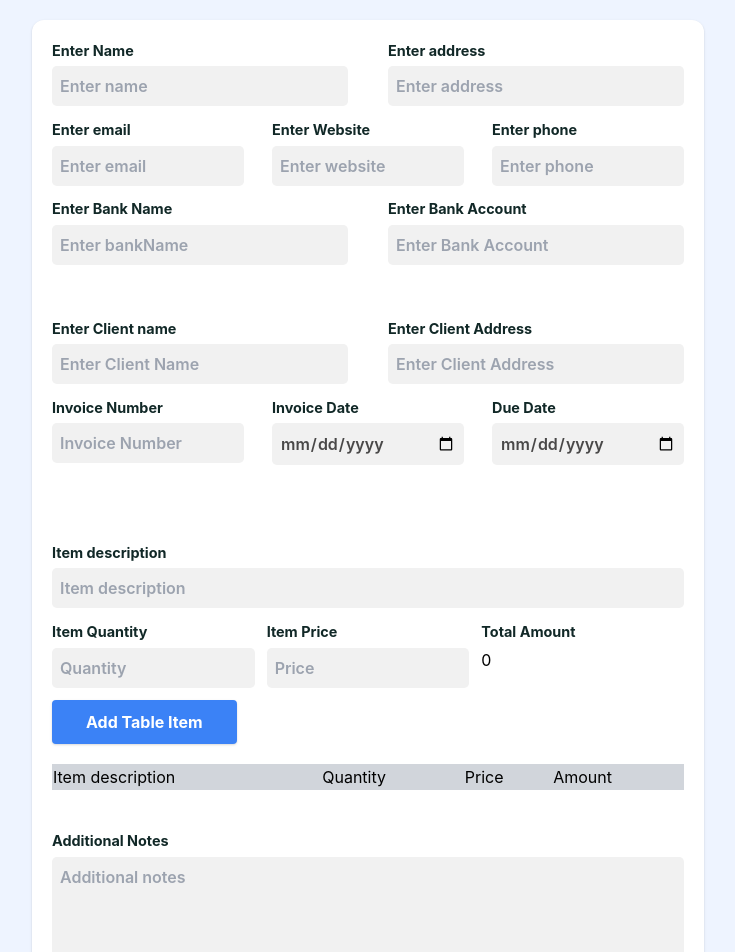
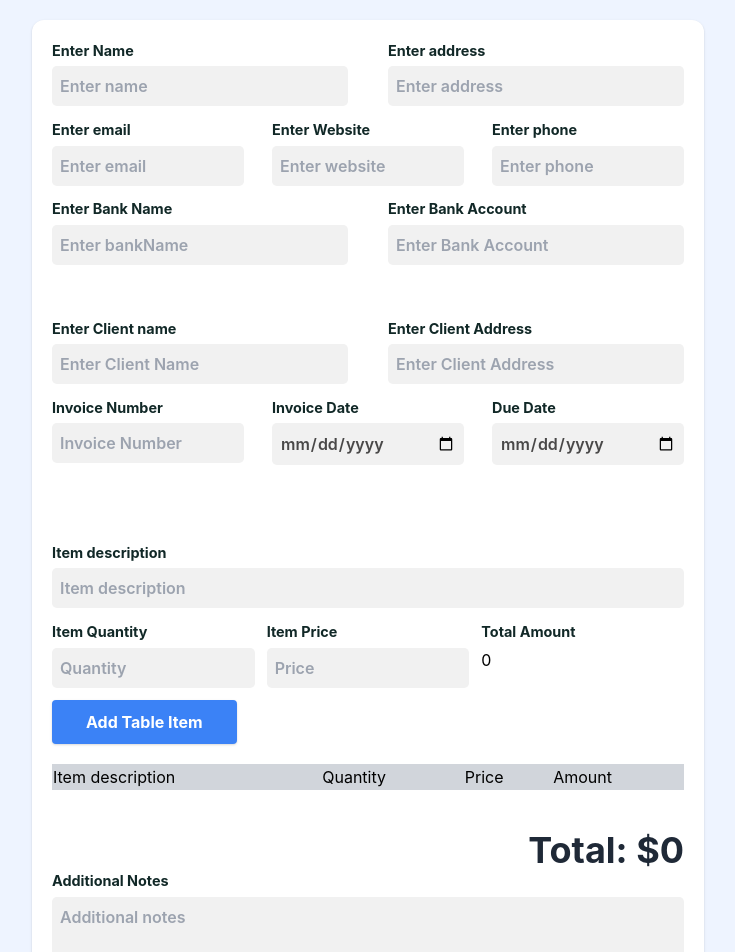
Before and after one commit to sibashish726/Invoice_generator, a React (Create React App) app: page / in a window 1280 px wide. Shown: the top 952 px of the page, without its empty margins (272-1007 px from the left). Built offline with nearby package versions, Linux system fonts and the light colour scheme.

Commit message:
New changes

```diff
--- a/src/App.js
+++ b/src/App.js
@@ -30,7 +30,7 @@ function App() {
    const [price, setPrice] = useState("");
    const [amount, setAmount] = useState("");
    const [list,setList] =useState([]);
-
+   const [total,setTotal] = useState(0);
 
   const handlePrint = () =>{
     window.print()
@@ -44,7 +44,7 @@ function App() {
         <MainDetails name={name} address={address}/>
         <ClientDetails clientName={clientName} clientAddress={clientAddress}/>
         <Dates invoiceNumber={invoiceNumber} invoiceDate={invoiceDate} dueDate={dueDate}/>
-        <Table description={description} price={price} amount={amount} quantity={quantity} list={list} setList={setList}/>
+        <Table description={description} price={price} amount={amount} quantity={quantity} list={list} setList={setList} total={total} setTotal={setTotal}/>
         <Notes notes={notes}/>
         <Footer name={name} address={address} website={website} email={email} bankAccount={bankAccount} phone={phone} bankName={bankName}/>
         <button
@@ -245,6 +245,8 @@ function App() {
                 setAmount={setAmount}
                 list={list}
                 setList={setList}
+                total={total}
+                setTotal={setTotal}
               />
            </article>
           {/* End of table */}
--- a/src/components/ClientDetails.js
+++ b/src/components/ClientDetails.js
@@ -2,8 +2,8 @@ import React, { Component }  from 'react';
 export default function ClientDetails({clientAddress,clientName}){
     return (
         <>
-          <section className='mt-5'>
-            <h1 className='text-xl uppercase'>{clientName}</h1>
+          <section className='mt-10'>
+            <h1 className='text-2xl uppercase mb-1'>{clientName}</h1>
             <p>{clientAddress}</p>
            </section>
         </>
--- a/src/components/Dates.js
+++ b/src/components/Dates.js
@@ -2,7 +2,7 @@ import React, { Component }  from 'react';
 export default function Dates({invoiceNumber,invoiceDate,dueDate}){
     return (
         <>
-        <article className='my-5 flex items-end justify-end'>
+        <article className='mt-10 mb-15 flex items-end justify-end'>
           <ul>
             <li className='p-1'><span className='font-bold'>Invoive Number:</span> {invoiceNumber}</li>
             <li className='p-1 bg-gray-100'><span className='font-bold'>invoiceDate : </span>{invoiceDate}</li>
--- a/src/components/MainDetails.js
+++ b/src/components/MainDetails.js
@@ -3,7 +3,7 @@ export default function MainDetails({name, address}){
     return (
         <>
           <section className='flex flex-col items-end justify-end'>
-            <h1 className='font-bold md:text-4xl text-xl uppercase'>{name}</h1>
+            <h1 className='font-bold md:text-4xl text-xl uppercase mb-1'>{name}</h1>
             <p>{address}</p>
            </section>
         </>
--- a/src/components/Table.js
+++ b/src/components/Table.js
@@ -1,5 +1,5 @@
 import React, { Component }  from 'react';
-export default function Table({list}){
+export default function Table({list,total}){
     return (
         <>
           <table width="100%" className="mb-10">
@@ -26,6 +26,9 @@ export default function Table({list}){
 
             ))}
           </table>
+          <div>
+            <h2 className="flex items-end justify-end text-gray-800 text-4xl font-bold">Total: ${total}</h2>
+          </div>
         </>
     )
 }
--- a/src/components/TableForm.js
+++ b/src/components/TableForm.js
@@ -1,11 +1,13 @@
 import React, { Component }  from "react";
-import { useEffect } from "react";
+import { AiOutlineDelete, AiOutlineEdit } from "react-icons/ai";
+import { useEffect ,useState } from "react";
 import {v4 as uuidv4} from "uuid";
 
-export default function TableForm({description,setDescription,quantity,setQuantity,setPrice,price,amount,setAmount,list,setList}){
+export default function TableForm({description,setDescription,quantity,setQuantity,setPrice,price,amount,setAmount,list,setList,total,setTotal}){
+  const [isEditing,setIsEditing] = useState(false);
+
   const handleSubmit = (e) =>{
     e.preventDefault()
-
     const newItems = {
       id: uuidv4(),
       description,
@@ -18,14 +20,39 @@ export default function TableForm({description,setDescription,quantity,setQuanti
     setPrice("")
     setAmount("")
     setList([...list,newItems])
-    console.log(list)
+    setIsEditing(false)
+
   }
+
   useEffect(() =>{
     const calculateAmount =(amount) =>{
       setAmount(quantity*price)
     }
      calculateAmount(amount)
     },[amount,price,quantity,setAmount])
+
+  useEffect(() =>{
+    let rows = document.querySelectorAll(".amount")
+    let sum = 0
+
+    for (let i = 0; i < rows.length; i++) {
+      if (rows[i].className === "amount") {
+        sum += isNaN(rows[i].innerHTML) ? 0 : parseInt(rows[i].innerHTML)
+        setTotal(sum)
+      }
+    }
+  })
+
+  const deleteRow = (id) => setList(list.filter((row) => row.id !== id))
+
+  const editRow = (id) => {
+    const editingRow = list.find((row) => row.id === id)
+    setList(list.filter((row) => row.id !== id))
+    setIsEditing(true)
+    setDescription(editingRow.description)
+    setQuantity(editRow.quantity)
+    setPrice(editRow.price)
+  }
   return (
         <>
           <form onSubmit={handleSubmit}>
@@ -76,7 +103,7 @@ export default function TableForm({description,setDescription,quantity,setQuanti
             type="submit"
             className="mb-5 bg-blue-500 text-white font-bold py-2 px-8 rounded shadow border-2 border-blue-500 hover:bg-transparent hover:text-blue-500 transition-all duration-300 "
            >
-            Add Table Item
+            {isEditing ? "Editing Item" : "Add Table Item"}
            </button>
           </form>
 
@@ -97,13 +124,18 @@ export default function TableForm({description,setDescription,quantity,setQuanti
                   <td>{description}</td>
                   <td>{quantity}</td>
                   <td>${price}</td>
-                  <td>${amount}</td>
+                  <td className="amount">{amount}</td>
+                  <td><button onClick={() => deleteRow(id)}><AiOutlineDelete className="text-red-500 font-bold text-xl"/></button></td>
+                  <td><button onClick={() => editRow(id)}><AiOutlineEdit className="text-blue-500 font-bold text-xl"/></button></td>
                  </tr>
                 </tbody>
               </React.Fragment>
 
             ))}
           </table>
+          <div>
+            <h2 className="flex items-end justify-end text-gray-800 text-4xl font-bold">Total: ${total}</h2>
+          </div>
         </>
     )
 }
```
